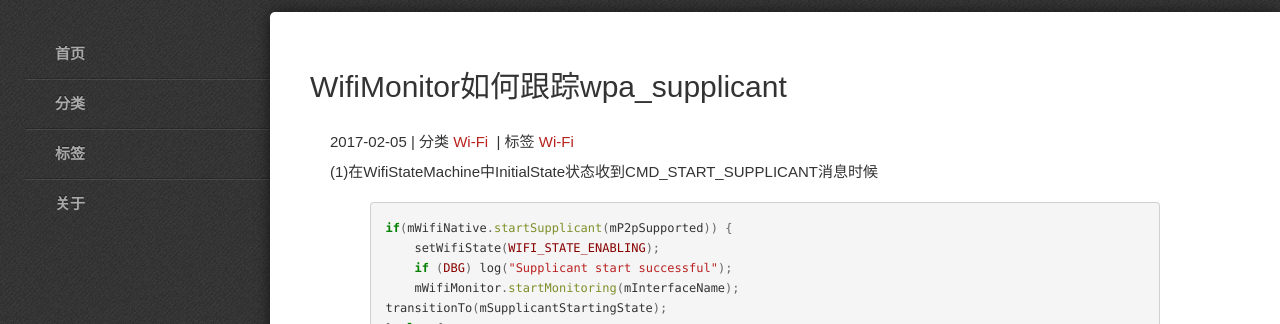
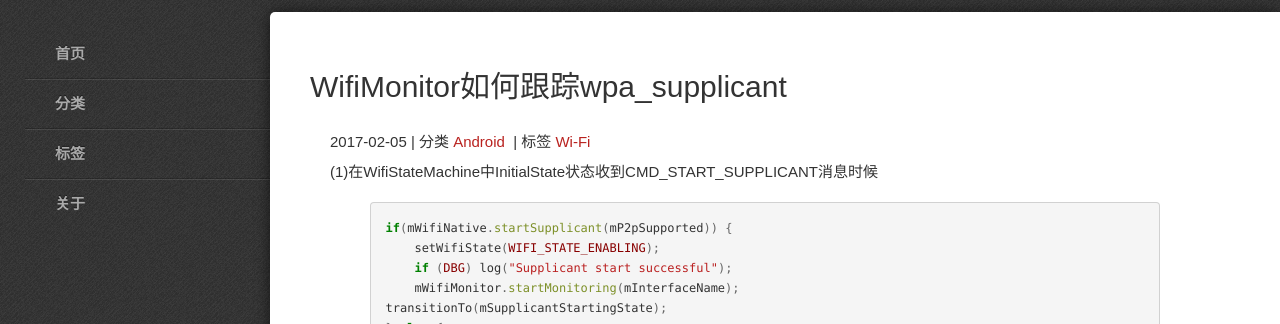
Before and after one commit to Claruarius/blog, a Jekyll site: the page built from _posts/2017-02-05-WifiMonitor如何跟踪wpa_supplicant.md, in a window 1280 px wide. Shown: the top 324 px of the page. Built offline with Jekyll 4.4.1, drawn with Linux system fonts in a browser that asks for light colours; some web fonts are replaced.

Commit message:
modify the category of the article

```diff
--- a/_posts/2017-02-05-WifiMonitor如何跟踪wpa_supplicant.md
+++ b/_posts/2017-02-05-WifiMonitor如何跟踪wpa_supplicant.md
@@ -2,7 +2,7 @@
 date: 2017-02-05
 layout: post
 title: WifiMonitor如何跟踪wpa_supplicant
-categories: Wi-Fi
+categories: Android
 tags: Wi-Fi
 excerpt: WifiMonitor是负责跟踪wps_supplicant，那是如何跟踪？
 ---
```
